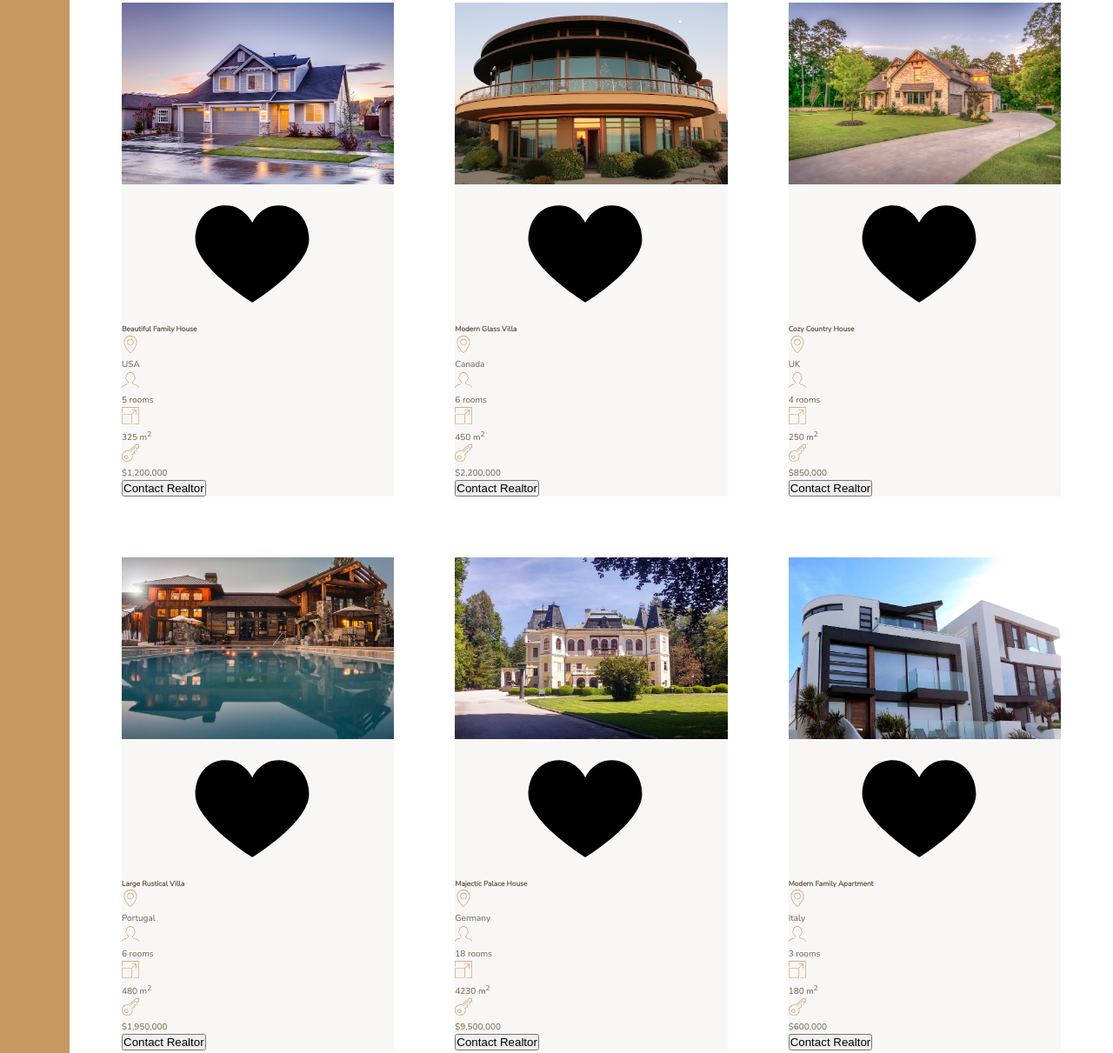
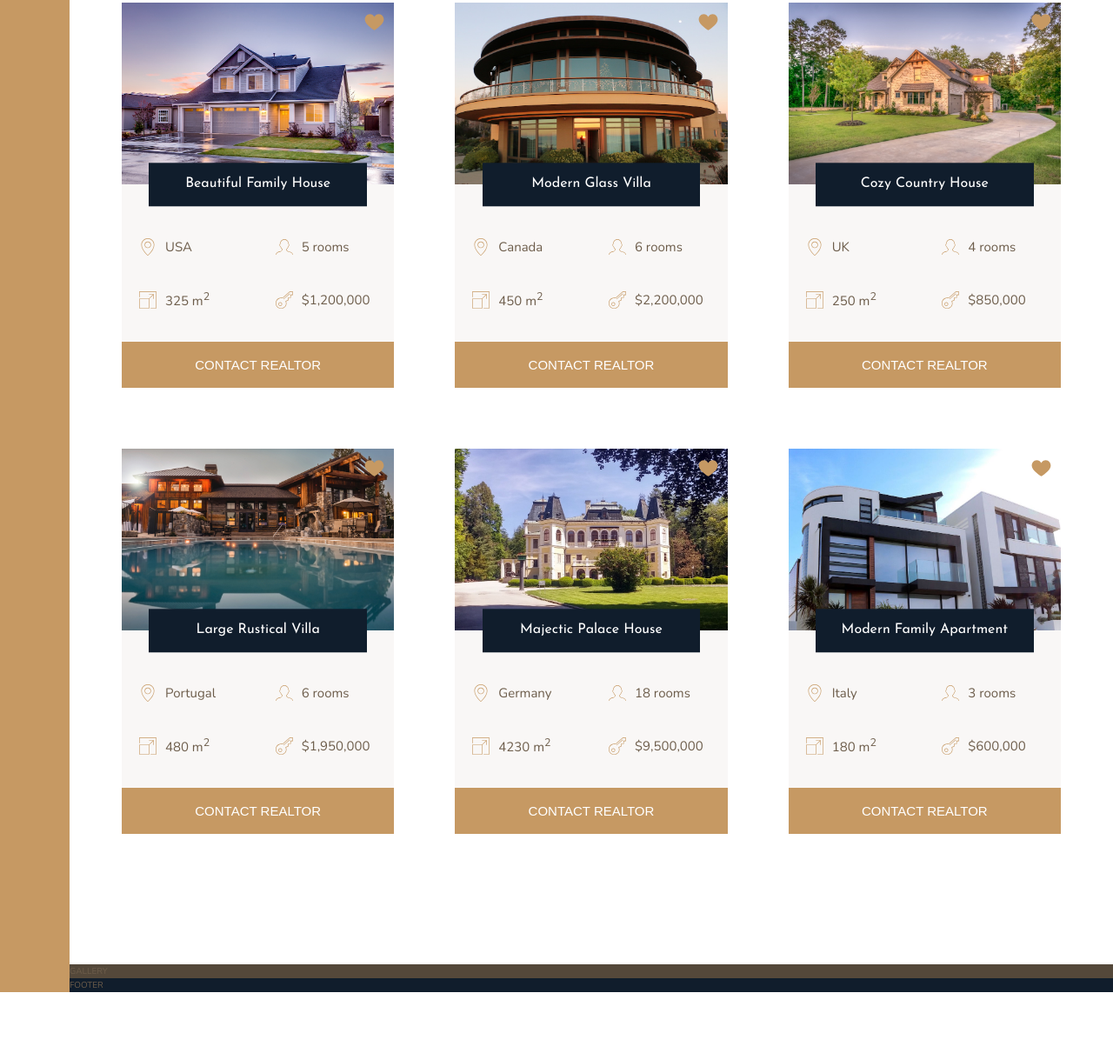
Before and after one commit to stamandf/Nexter, a website: page public/index.html in a window 1280 px wide. Shown: the part 1967-3178 px from the top of the page at 87% size. After the commit the page ends 3108 px from the top, so only its background shows below. Drawn offline with nearby package versions, Linux system fonts and the light colour scheme.

Commit message:
Add Styling to Homes Section.

```diff
--- a/public/index.html
+++ b/public/index.html
@@ -109,7 +109,7 @@
                     </svg>
                     <p>$1,200,000</p>
                 </div>
-                <button class="cta">Contact Realtor</button>
+                <button class="btn home__btn">Contact Realtor</button>
             </div>
             <div class="home">
                 <img src="img/house-2.jpeg" alt="House 2" class="home__img">
@@ -141,7 +141,7 @@
                     </svg>
                     <p>$2,200,000</p>
                 </div>
-                <button class="cta">Contact Realtor</button>
+                <button class="btn home__btn">Contact Realtor</button>
             </div>
             <div class="home">
                 <img src="img/house-3.jpeg" alt="House 3" class="home__img">
@@ -173,7 +173,7 @@
                     </svg>
                     <p>$850,000</p>
                 </div>
-                <button class="cta">Contact Realtor</button>
+                <button class="btn home__btn">Contact Realtor</button>
             </div>
             <div class="home">
                 <img src="img/house-4.jpeg" alt="House 4" class="home__img">
@@ -205,7 +205,7 @@
                     </svg>
                     <p>$1,950,000</p>
                 </div>
-                <button class="cta">Contact Realtor</button>
+                <button class="btn home__btn">Contact Realtor</button>
             </div>
             <div class="home">
                 <img src="img/house-5.jpeg" alt="House 5" class="home__img">
@@ -237,7 +237,7 @@
                     </svg>
                     <p>$9,500,000</p>
                 </div>
-                <button class="cta">Contact Realtor</button>
+                <button class="btn home__btn">Contact Realtor</button>
             </div>
             <div class="home">
                 <img src="img/house-6.jpeg" alt="House 6" class="home__img">
@@ -269,7 +269,7 @@
                     </svg>
                     <p>$600,000</p>
                 </div>
-                <button class="cta">Contact Realtor</button>
+                <button class="btn home__btn">Contact Realtor</button>
             </div>
         </section>
         <section class="gallery">
--- a/public/sass/_homes.scss
+++ b/public/sass/_homes.scss
@@ -12,32 +12,72 @@
 .home {
     background-color: $color-grey-light-1;
 
+    display: grid;
+    grid-template-columns: repeat(2, 1fr);
+    grid-row-gap: 3.5rem;
+
     &__img {
         width: 100%;
+        grid-row: 1 / 2;
+        grid-column: 1 / -1;
+        z-index: 1;
     }
 
     &__like {
-
+        grid-row: 1 / 2;
+        grid-column: 2 / 3; //overlapping
+        fill: $color-primary;
+        height: 2.5rem;
+        width: 2.5rem;
+        z-index: 2;
+        justify-self: end;
+        margin: 1rem;
     }
 
     &__name {
+        grid-row: 1 / 2;
+        grid-column: 1 / -1;
+        justify-self: center; //main-axis
+        align-self: end; //cross-axis
+        z-index: 3;
 
+        width: 80%;
+        font-family: $font-display;
+        font-size: 1.6rem;
+        text-align: center;
+        padding: 1.25rem;
+        background-color: $color-secondary;
+        color: #fff;
+        font-weight: 400;
+        transform: translateY(50%); //50% of the height
+    }
+
+    &__location,
+    &__rooms {
+        margin-top: 2.5rem;
     }
 
     &__location,
     &__rooms,
     &__area,
     &__price {
+        font-size: 1.5rem;
+        margin-left: 2rem;
+
+        display: flex;
+        align-items: center;
 
         svg {
             fill: $color-primary;
             height: 2rem;
             width: 2rem;
+            margin-right: 1rem;
         }
 
-        p {
+    }
 
-        }
+    .home__btn {
+        grid-column: 1 / -1;
     }
 
 }
```
Also changed, not shown: public/css/style.css.
